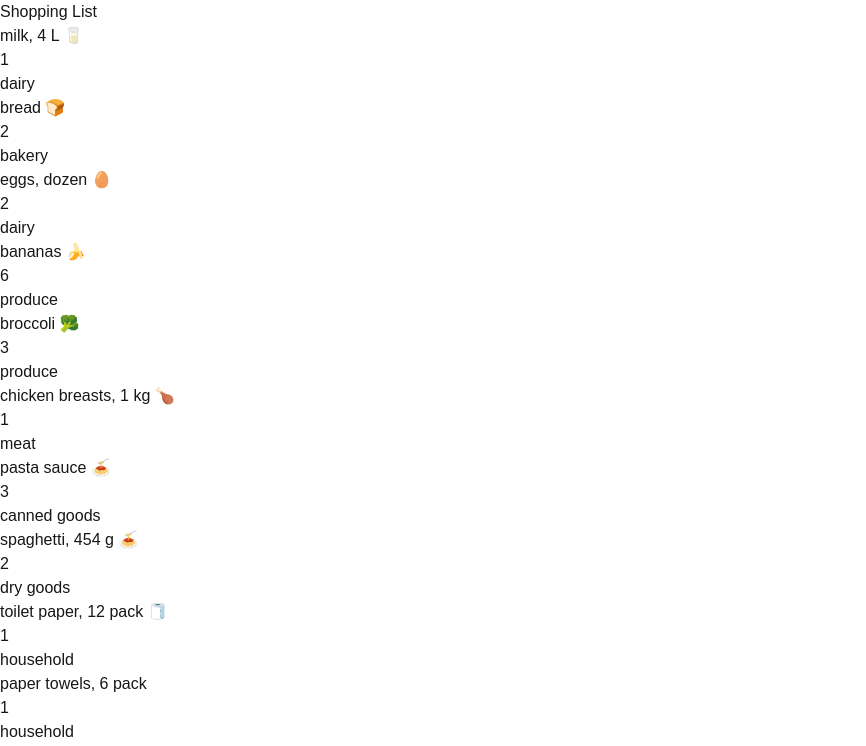
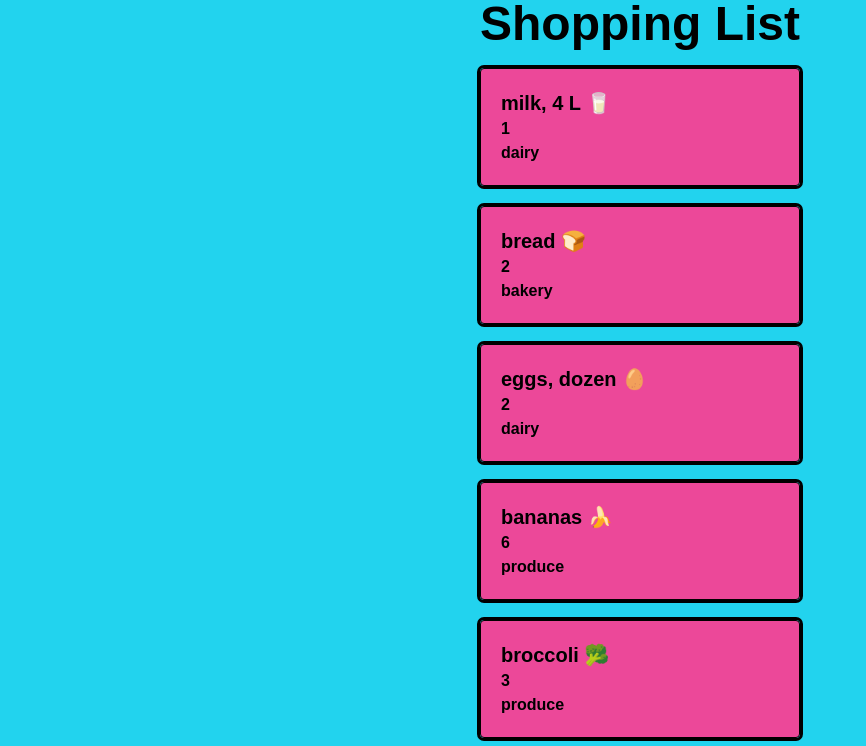
Before and after one commit to Bstrinic/cprg306-assignments, a Next.js app: page /week-3 in a window 1280 px wide. Shown: the top 746 px of the page, without its empty margins (0-866 px from the left). Built offline with nearby package versions, Linux system fonts and the light colour scheme.

Commit message:
Added styling, the theme is Miami Vice. Used tailwind docs to help me figure this out

```diff
--- a/app/week-3/item.js
+++ b/app/week-3/item.js
@@ -1,9 +1,11 @@
 
 
 export default function Item({ name, quantity, category }) {
+
   return (
-    <div>
-      <h1>{name}</h1>
+    <div className="bg-pink-500 border border-black rounded outline p-5 my-5 mx-10
+    w-80 flex: 1 justify-center text-black font-bold">
+      <h2 className="text-xl">{name}</h2>
       <p>{quantity}</p>
       <p>{category}</p>
     </div>
--- a/app/week-3/page.js
+++ b/app/week-3/page.js
@@ -1,12 +1,14 @@
-import Item from "./item";
 import ItemList from "./item-list";
 
-
-export default function Page(){
-    return(
-        <main>
-           <h1>Shopping List</h1>
-           <ItemList />
-        </main>
-    )
+export default function Page() {
+  return (
+    <main className="bg-cyan-400 flex justify-center">
+      <div>
+        <h1 className="justify-center flex text-5xl font-bold text-black">
+          Shopping List
+        </h1>
+        <ItemList />
+      </div>
+    </main>
+  );
 }
```
